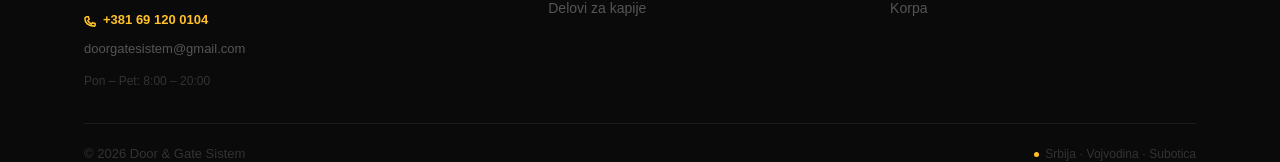
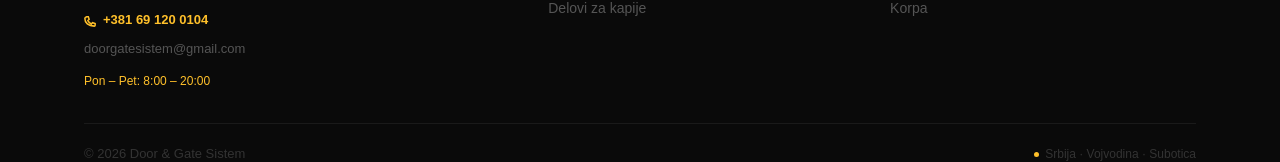
Before and after one commit to Cp6uH33/door-gate-store, a Next.js app: page / in a window 1280 px wide. Shown: the part 3766-3928 px from the top of the page. Built offline with nearby package versions, Linux system fonts and the light colour scheme; no server answers.

Commit message:
footer color fix

```diff
--- a/src/components/Footer.tsx
+++ b/src/components/Footer.tsx
@@ -70,11 +70,11 @@ export default function Footer() {
                 <a href="mailto:doorgatesistem@gmail.com"
                   style={{ color: '#555', textDecoration: 'none', fontSize: '13px', fontFamily: "'Manrope', sans-serif", transition: 'color 0.2s' }}
                   onMouseEnter={e => ((e.currentTarget as HTMLElement).style.color = '#ffc02a')}
-                  onMouseLeave={e => ((e.currentTarget as HTMLElement).style.color = '#555')}
+                  onMouseLeave={e => ((e.currentTarget as HTMLElement).style.color = '#ffc02a')}
                 >
                   doorgatesistem@gmail.com
                 </a>
-                <span style={{ fontSize: '12px', color: '#333', fontFamily: "'Manrope', sans-serif", marginTop: '4px' }}>
+                <span style={{ fontSize: '12px', color: '#ffc02a', fontFamily: "'Manrope', sans-serif", marginTop: '4px' }}>
                   Pon – Pet: 8:00 – 20:00
                 </span>
               </div>
```
